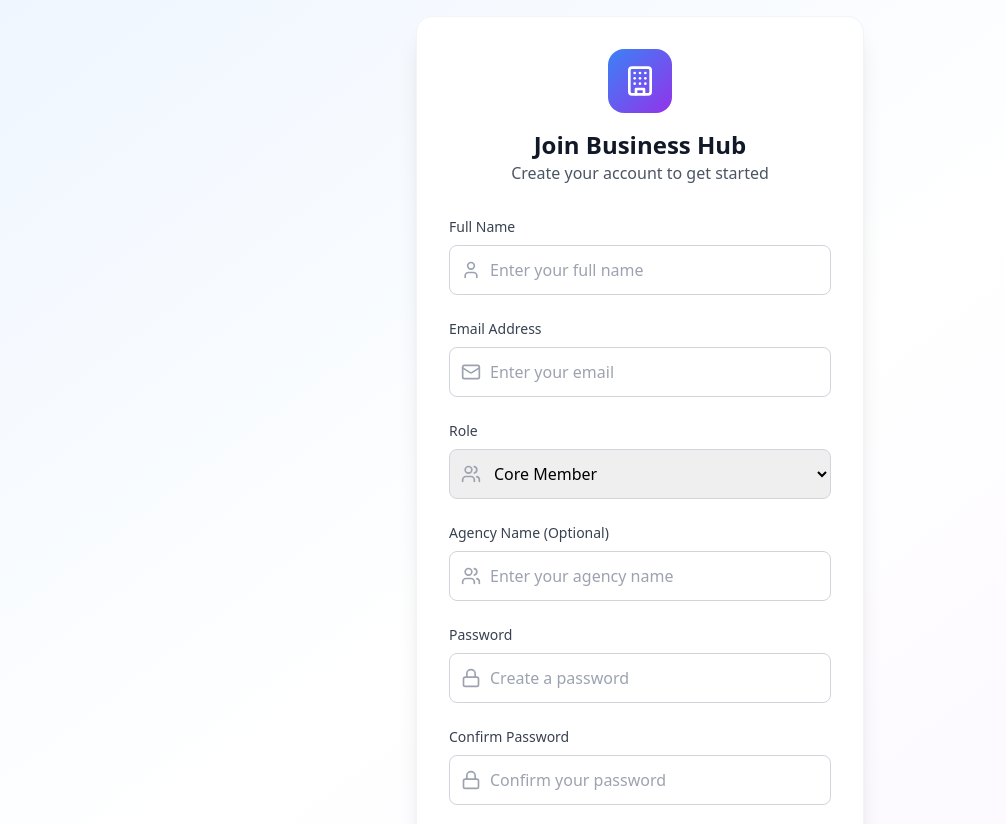
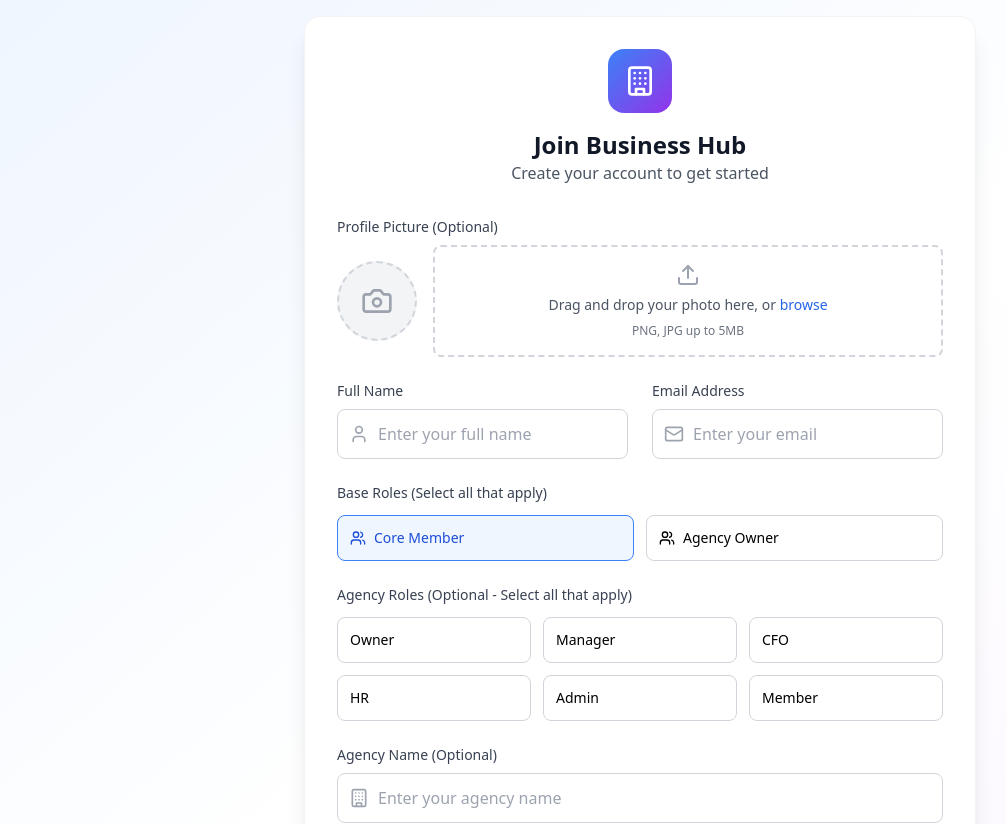
Before and after one commit to NEXIAL-dev/TheGroupMarkTwo, a React (Vite) app: page /signup in a window 1280 px wide. Shown: the top 824 px of the page, without its empty margins (0-1006 px from the left). Built offline with nearby package versions, Linux system fonts and the light colour scheme; no server answers.

Commit message:
Update signup with multiple roles and profile picture upload

```diff
--- a/src/components/ui/RoleBadge.tsx
+++ b/src/components/ui/RoleBadge.tsx
@@ -17,6 +17,8 @@ export default function RoleBadge({ role, size = 'sm' }: RoleBadgeProps) {
         return 'bg-green-100 text-green-800 border-green-200';
       case 'Manager':
         return 'bg-indigo-100 text-indigo-800 border-indigo-200';
+      case 'CFO':
+        return 'bg-emerald-100 text-emerald-800 border-emerald-200';
       case 'HR':
         return 'bg-pink-100 text-pink-800 border-pink-200';
       case 'Admin':
--- a/src/pages/Signup.tsx
+++ b/src/pages/Signup.tsx
@@ -1,7 +1,7 @@
 import { useState } from 'react';
 import { useAuth } from '@/stores/useAuth';
 import { useNavigate, Link } from 'react-router-dom';
-import { Building, Mail, Lock, User, Users, LogIn } from 'lucide-react';
+import { Building, Mail, Lock, User, Users, LogIn, Upload, X, Camera } from 'lucide-react';
 
 export default function Signup() {
   const [formData, setFormData] = useState({
@@ -9,12 +9,30 @@ export default function Signup() {
     password: '',
     confirmPassword: '',
     full_name: '',
-    role: 'Core Member' as const,
+    base_roles: ['Core Member'] as string[],
+    agency_roles: [] as string[],
     agency_name: '',
   });
+  const [profileImage, setProfileImage] = useState<File | null>(null);
+  const [profileImagePreview, setProfileImagePreview] = useState<string>('');
+  const [dragActive, setDragActive] = useState(false);
   const [showSuccess, setShowSuccess] = useState(false);
   const { signUp, isLoading, error } = useAuth();
   const navigate = useNavigate();
+
+  const baseRoleOptions = [
+    'Core Member',
+    'Agency Owner',
+  ];
+
+  const agencyRoleOptions = [
+    'Owner',
+    'Manager',
+    'CFO',
+    'HR',
+    'Admin',
+    'Member',
+  ];
 
   const handleSubmit = async (e: React.FormEvent) => {
     e.preventDefault();
@@ -27,8 +45,10 @@ export default function Signup() {
       email: formData.email,
       password: formData.password,
       full_name: formData.full_name,
-      role: formData.role,
+      base_roles: formData.base_roles,
+      agency_roles: formData.agency_roles,
       agency_name: formData.agency_name || undefined,
+      profile_image: profileImage || undefined,
     });
 
     if (!error) {
@@ -42,6 +62,60 @@ export default function Signup() {
       ...prev,
       [e.target.name]: e.target.value
     }));
+  };
+
+  const handleRoleToggle = (role: string, type: 'base' | 'agency') => {
+    if (type === 'base') {
+      setFormData(prev => ({
+        ...prev,
+        base_roles: prev.base_roles.includes(role)
+          ? prev.base_roles.filter(r => r !== role)
+          : [...prev.base_roles, role]
+      }));
+    } else {
+      setFormData(prev => ({
+        ...prev,
+        agency_roles: prev.agency_roles.includes(role)
+          ? prev.agency_roles.filter(r => r !== role)
+          : [...prev.agency_roles, role]
+      }));
+    }
+  };
+
+  const handleDrag = (e: React.DragEvent) => {
+    e.preventDefault();
+    e.stopPropagation();
+    if (e.type === "dragenter" || e.type === "dragover") {
+      setDragActive(true);
+    } else if (e.type === "dragleave") {
+      setDragActive(false);
+    }
+  };
+
+  const handleDrop = (e: React.DragEvent) => {
+    e.preventDefault();
+    e.stopPropagation();
+    setDragActive(false);
+
+    if (e.dataTransfer.files && e.dataTransfer.files[0]) {
+      handleImageFile(e.dataTransfer.files[0]);
+    }
+  };
+
+  const handleImageFile = (file: File) => {
+    if (file.type.startsWith('image/')) {
+      setProfileImage(file);
+      const reader = new FileReader();
+      reader.onload = (e) => {
+        setProfileImagePreview(e.target?.result as string);
+      };
+      reader.readAsDataURL(file);
+    }
+  };
+
+  const removeImage = () => {
+    setProfileImage(null);
+    setProfileImagePreview('');
   };
 
   if (showSuccess) {
@@ -67,7 +141,7 @@ export default function Signup() {
 
   return (
     <div className="min-h-screen bg-gradient-to-br from-blue-50 via-white to-purple-50 flex items-center justify-center p-4">
-      <div className="w-full max-w-md">
+      <div className="w-full max-w-2xl">
         <div className="bg-white rounded-2xl shadow-xl p-8 border border-gray-100">
           {/* Header */}
           <div className="text-center mb-8">
@@ -80,6 +154,68 @@ export default function Signup() {
 
           {/* Form */}
           <form onSubmit={handleSubmit} className="space-y-6">
+            {/* Profile Picture Upload */}
+            <div>
+              <label className="block text-sm font-medium text-gray-700 mb-2">
+                Profile Picture (Optional)
+              </label>
+              <div className="flex items-center gap-4">
+                {profileImagePreview ? (
+                  <div className="relative">
+                    <img
+                      src={profileImagePreview}
+                      alt="Profile preview"
+                      className="w-20 h-20 rounded-full object-cover border-2 border-gray-200"
+                    />
+                    <button
+                      type="button"
+                      onClick={removeImage}
+                      className="absolute -top-2 -right-2 bg-red-500 text-white rounded-full p-1 hover:bg-red-600 transition-colors"
+                    >
+                      <X size={12} />
+                    </button>
+                  </div>
+                ) : (
+                  <div className="w-20 h-20 bg-gray-100 rounded-full flex items-center justify-center border-2 border-dashed border-gray-300">
+                    <Camera className="w-8 h-8 text-gray-400" />
+                  </div>
+                )}
+
+                <div className="flex-1">
+                  <div
+                    className={`border-2 border-dashed rounded-lg p-4 text-center transition-colors ${
+                      dragActive
+                        ? 'border-blue-500 bg-blue-50'
+                        : 'border-gray-300 hover:border-gray-400'
+                    }`}
+                    onDragEnter={handleDrag}
+                    onDragLeave={handleDrag}
+                    onDragOver={handleDrag}
+                    onDrop={handleDrop}
+                  >
+                    <Upload className="w-6 h-6 text-gray-400 mx-auto mb-2" />
+                    <p className="text-sm text-gray-600 mb-2">
+                      Drag and drop your photo here, or{' '}
+                      <label className="text-blue-600 hover:text-blue-700 cursor-pointer font-medium">
+                        browse
+                        <input
+                          type="file"
+                          accept="image/*"
+                          className="hidden"
+                          onChange={(e) => {
+                            const file = e.target.files?.[0];
+                            if (file) handleImageFile(file);
+                          }}
+                        />
+                      </label>
+                    </p>
+                    <p className="text-xs text-gray-500">PNG, JPG up to 5MB</p>
+                  </div>
+                </div>
+              </div>
+            </div>
+
+            <div className="grid grid-cols-1 md:grid-cols-2 gap-6">
               <div>
                 <label htmlFor="full_name" className="block text-sm font-medium text-gray-700 mb-2">
                   Full Name
@@ -117,32 +253,70 @@ export default function Signup() {
                   />
                 </div>
               </div>
+            </div>
 
+            {/* Base Roles */}
             <div>
-              <label htmlFor="role" className="block text-sm font-medium text-gray-700 mb-2">
-                Role
+              <label className="block text-sm font-medium text-gray-700 mb-3">
+                Base Roles (Select all that apply)
               </label>
-              <div className="relative">
-                <Users className="absolute left-3 top-1/2 transform -translate-y-1/2 w-5 h-5 text-gray-400" />
-                <select
-                  id="role"
-                  name="role"
-                  value={formData.role}
-                  onChange={(e) => setFormData({ ...formData, role: e.target.value as any })}
-                  className="w-full pl-10 pr-4 py-3 border border-gray-300 rounded-lg focus:ring-2 focus:ring-blue-500 focus:border-blue-500 outline-none transition-colors duration-200"
+              <div className="grid grid-cols-2 gap-3">
+                {baseRoleOptions.map((role) => (
+                  <label
+                    key={role}
+                    className={`flex items-center p-3 border rounded-lg cursor-pointer transition-all duration-200 ${
+                      formData.base_roles.includes(role)
+                        ? 'border-blue-500 bg-blue-50 text-blue-700'
+                        : 'border-gray-300 hover:border-gray-400'
+                    }`}
                   >
-                  <option value="Core Member">Core Member</option>
-                  <option value="Agency Owner">Agency Owner</option>
-                </select>
+                    <input
+                      type="checkbox"
+                      checked={formData.base_roles.includes(role)}
+                      onChange={() => handleRoleToggle(role, 'base')}
+                      className="sr-only"
+                    />
+                    <Users className="w-4 h-4 mr-2" />
+                    <span className="text-sm font-medium">{role}</span>
+                  </label>
+                ))}
               </div>
             </div>
 
+            {/* Agency Roles */}
+            <div>
+              <label className="block text-sm font-medium text-gray-700 mb-3">
+                Agency Roles (Optional - Select all that apply)
+              </label>
+              <div className="grid grid-cols-3 gap-3">
+                {agencyRoleOptions.map((role) => (
+                  <label
+                    key={role}
+                    className={`flex items-center p-3 border rounded-lg cursor-pointer transition-all duration-200 ${
+                      formData.agency_roles.includes(role)
+                        ? 'border-purple-500 bg-purple-50 text-purple-700'
+                        : 'border-gray-300 hover:border-gray-400'
+                    }`}
+                  >
+                    <input
+                      type="checkbox"
+                      checked={formData.agency_roles.includes(role)}
+                      onChange={() => handleRoleToggle(role, 'agency')}
+                      className="sr-only"
+                    />
+                    <span className="text-sm font-medium">{role}</span>
+                  </label>
+                ))}
+              </div>
+            </div>
+
+            {/* Agency Name */}
             <div>
               <label htmlFor="agency_name" className="block text-sm font-medium text-gray-700 mb-2">
-                Agency Name {formData.role === 'Agency Owner' ? '(Recommended)' : '(Optional)'}
+                Agency Name {formData.base_roles.includes('Agency Owner') ? '(Recommended)' : '(Optional)'}
               </label>
               <div className="relative">
-                <Users className="absolute left-3 top-1/2 transform -translate-y-1/2 w-5 h-5 text-gray-400" />
+                <Building className="absolute left-3 top-1/2 transform -translate-y-1/2 w-5 h-5 text-gray-400" />
                 <input
                   id="agency_name"
                   name="agency_name"
@@ -155,6 +329,7 @@ export default function Signup() {
               </div>
             </div>
 
+            <div className="grid grid-cols-1 md:grid-cols-2 gap-6">
               <div>
                 <label htmlFor="password" className="block text-sm font-medium text-gray-700 mb-2">
                   Password
@@ -191,10 +366,12 @@ export default function Signup() {
                     required
                   />
                 </div>
+              </div>
+            </div>
+
             {formData.password && formData.confirmPassword && formData.password !== formData.confirmPassword && (
-                <p className="mt-1 text-sm text-red-600">Passwords do not match</p>
+              <p className="text-sm text-red-600">Passwords do not match</p>
             )}
-            </div>
 
             {error && (
               <div className="p-3 bg-red-50 border border-red-200 rounded-lg">
@@ -204,7 +381,7 @@ export default function Signup() {
 
             <button
               type="submit"
-              disabled={isLoading || formData.password !== formData.confirmPassword}
+              disabled={isLoading || formData.password !== formData.confirmPassword || formData.base_roles.length === 0}
               className="w-full bg-gradient-to-r from-blue-600 to-purple-600 text-white py-3 px-4 rounded-lg font-medium hover:from-blue-700 hover:to-purple-700 focus:ring-4 focus:ring-blue-200 disabled:opacity-50 disabled:cursor-not-allowed transition-all duration-200 flex items-center justify-center gap-2"
             >
               {isLoading ? (
--- a/src/services/auth.ts
+++ b/src/services/auth.ts
@@ -5,8 +5,10 @@ export interface SignUpData {
   email: string;
   password: string;
   full_name: string;
-  role?: 'Core Member' | 'Agency Owner';
+  base_roles?: string[];
+  agency_roles?: string[];
   agency_name?: string;
+  profile_image?: File;
 }
 
 export interface SignInData {
@@ -22,13 +24,24 @@ export const AuthService = {
       options: {
         data: {
           full_name: data.full_name,
-          role: data.role || 'Core Member',
+          base_roles: data.base_roles || ['Core Member'],
+          agency_roles: data.agency_roles || [],
           agency_name: data.agency_name,
         },
       },
     });
 
     if (authError) throw authError;
+
+    // Upload profile image if provided
+    if (data.profile_image && authData.user) {
+      try {
+        await this.uploadProfileImage(authData.user.id, data.profile_image);
+      } catch (error) {
+        console.error('Error uploading profile image:', error);
+        // Don't fail signup if image upload fails
+      }
+    }
 
     // Profile will be created automatically via trigger
     return authData;
@@ -74,8 +87,6 @@ export const AuthService = {
     return {
       ...data,
       email: authUser.user?.email || '',
-      // Map old fields to new structure for backward compatibility
-      role: data.role || 'Core Member',
       profile_pic: data.profile_pic || data.avatar_url,
       background_pic: data.background_pic || data.background_img,
       theme_pic: data.theme_pic || data.theme_url,
@@ -101,4 +112,24 @@ export const AuthService = {
 
     return this.getProfile(user.id);
   },
+
+  async uploadProfileImage(userId: string, file: File) {
+    const fileExt = file.name.split('.').pop();
+    const fileName = `${userId}/profile_${Date.now()}.${fileExt}`;
+
+    const { data: uploadData, error: uploadError } = await supabase.storage
+      .from('profiles')
+      .upload(fileName, file);
+
+    if (uploadError) throw uploadError;
+
+    const { data: { publicUrl } } = supabase.storage
+      .from('profiles')
+      .getPublicUrl(fileName);
+
+    // Update user profile with new image URL
+    await this.updateProfile(userId, { profile_pic: publicUrl });
+
+    return publicUrl;
+  },
 };
--- a/src/services/profile.ts
+++ b/src/services/profile.ts
@@ -3,7 +3,8 @@ import { User, Agency, AgencyMember, AgencyWithMembers } from '@/types/models';
 
 export interface UpdateProfileData {
   full_name?: string;
-  role?: 'Core Member' | 'Agency Owner';
+  base_roles?: string[];
+  agency_roles?: string[];
   profile_pic?: string;
   background_pic?: string;
   theme_pic?: string;
--- a/src/types/models.ts
+++ b/src/types/models.ts
@@ -1,11 +1,11 @@
 // src/types/models.ts
-export type UserRole = 'Core Member' | 'Agency Owner';
 export type AgencyStatus = 'Open to Work' | 'Busy' | 'Break/Vacation' | 'Holiday';
 
 export interface User {
   id: string;
   full_name: string;
-  role: UserRole;
+  base_roles: string[];
+  agency_roles: string[];
   agency_id?: string;
   profile_pic?: string;
   background_pic?: string;
--- a/src/utils/rbac.ts
+++ b/src/utils/rbac.ts
@@ -1,27 +1,27 @@
 // src/utils/rbac.ts
 import { User, Agency } from '@/types/models';
 
-export const isCoreMember = (u?: User) => !!u?.base_roles.includes('Core Member');
+export const isCoreMember = (u?: User) => !!u?.base_roles?.includes('Core Member');
 
-export const isAgencyOwner = (u?: User, agencyName?: string) =>
-  !!u?.agency_role.includes('Owner') &&
-  (agencyName ? u?.agency_name === agencyName : true) ||
-  u?.base_roles.includes('Agency Owner');
+export const isAgencyOwner = (u?: User, agencyId?: string) =>
+  !!u?.agency_roles?.includes('Owner') &&
+  (agencyId ? u?.agency_id === agencyId : true) ||
+  u?.base_roles?.includes('Agency Owner');
 
 export const canPostGroupNotice = isCoreMember;
 
-export const canPostAgencyNotice = (u?: User, agencyName?: string) =>
-  isCoreMember(u) || isAgencyOwner(u, agencyName);
+export const canPostAgencyNotice = (u?: User, agencyId?: string) =>
+  isCoreMember(u) || isAgencyOwner(u, agencyId);
 
 export const canAccessGroupChannel = isCoreMember;
 
-export const canAccessAgencyChannel = (u?: User, agencyName?: string) =>
-  isCoreMember(u) || isAgencyOwner(u, agencyName);
+export const canAccessAgencyChannel = (u?: User, agencyId?: string) =>
+  isCoreMember(u) || isAgencyOwner(u, agencyId);
 
 export const canAccessGroupLog = isCoreMember;
 
-export const canAccessAgencyLog = (u?: User, agencyName?: string) =>
-  isCoreMember(u) || isAgencyOwner(u, agencyName);
+export const canAccessAgencyLog = (u?: User, agencyId?: string) =>
+  isCoreMember(u) || isAgencyOwner(u, agencyId);
 
 export const getRoleDisplayName = (role: string) => {
   switch (role) {
@@ -29,6 +29,7 @@ export const getRoleDisplayName = (role: string) => {
     case 'Agency Owner': return 'Agency Owner';
     case 'Owner': return 'Owner';
     case 'Manager': return 'Manager';
+    case 'CFO': return 'CFO';
     case 'HR': return 'HR';
     case 'Admin': return 'Admin';
     case 'Member': return 'Member';
```
Lines whose indentation alone changed are shown as unchanged.
